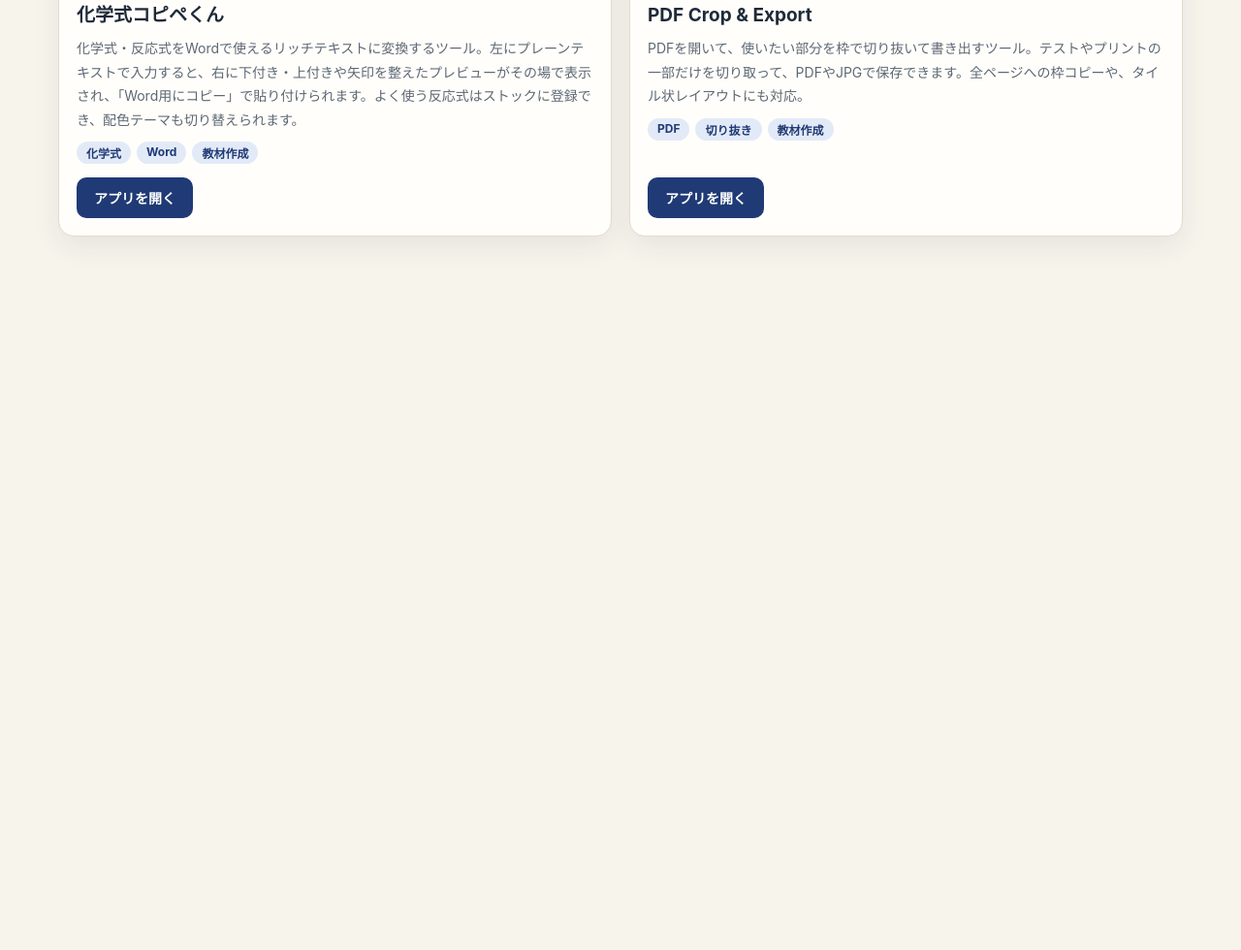
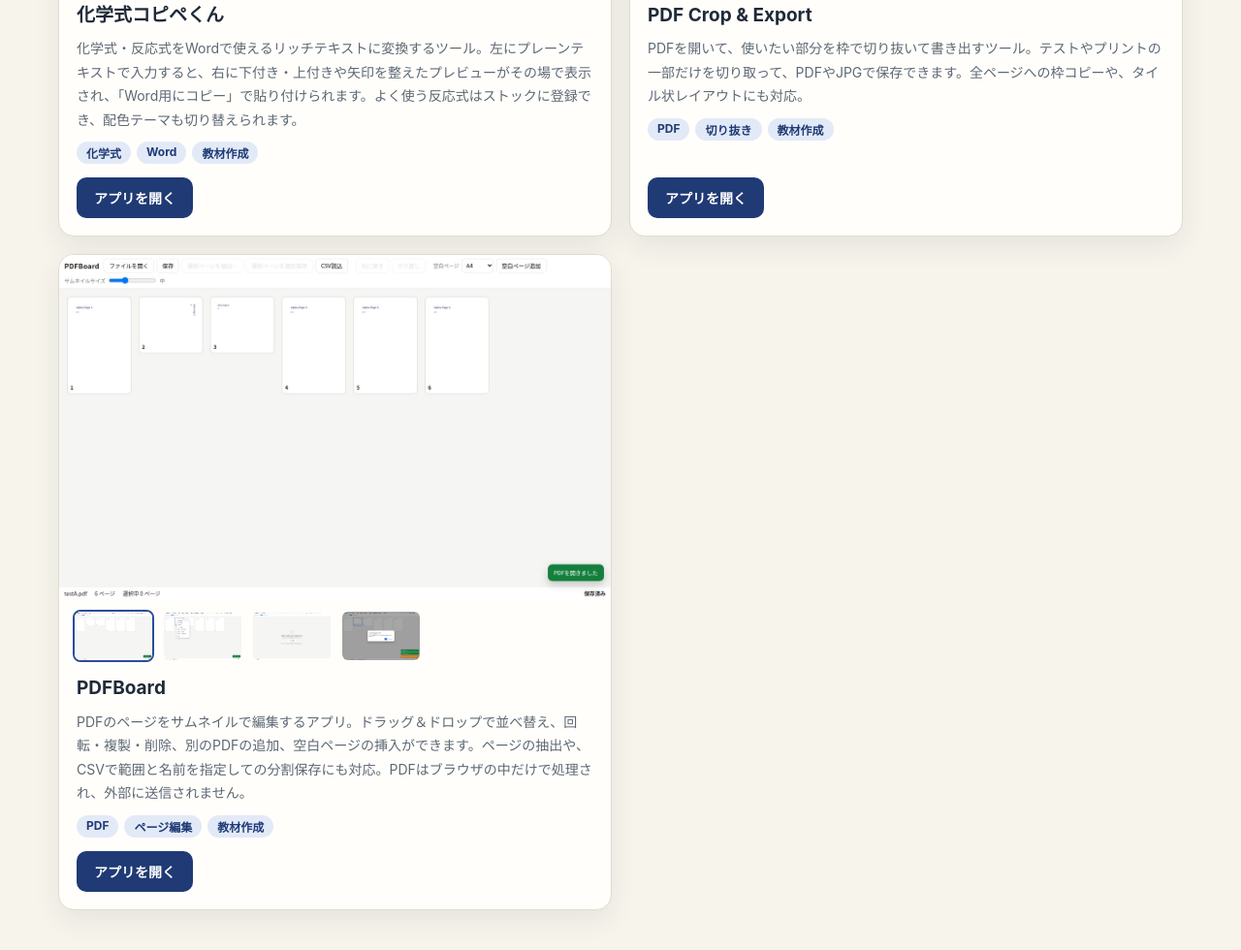
Before and after one commit to KoiChem/koichem.github.io, a plain HTML site: page index.html in a window 1280 px wide. Shown: the part 4208-5188 px from the top of the page at 97% size. Before the commit the page ends 4516 px from the top, so only its background shows below. Drawn offline with Linux system fonts and the light colour scheme.

Commit message:
ポータルにPDFBoardを追加

```diff
--- a/index.html
+++ b/index.html
@@ -112,7 +112,7 @@
     const GROUPS = [
       { title: '化学を学ぶ', apps: ['alkane', 'ionic', 'genkai', 'stereo', 'resonance', 'orgobingo', 'orgorush', 'elementbingo'] },
       { title: '授業を支える', apps: ['sekigae'] },
-      { title: '化学・教材ツール', apps: ['copype', 'pdfcrop'] },
+      { title: '化学・教材ツール', apps: ['copype', 'pdfcrop', 'pdfboard'] },
     ];
 
     const APPS = {
@@ -273,6 +273,18 @@
           ['assets/pdfcrop-6.jpg', '出力プレビュー（A4タイル・縦）'],
         ],
       },
+      pdfboard: {
+        name: 'PDFBoard',
+        desc: 'PDFのページをサムネイルで編集するアプリ。ドラッグ＆ドロップで並べ替え、回転・複製・削除、別のPDFの追加、空白ページの挿入ができます。ページの抽出や、CSVで範囲と名前を指定しての分割保存にも対応。PDFはブラウザの中だけで処理され、外部に送信されません。',
+        tags: ['PDF', 'ページ編集', '教材作成'],
+        app: 'https://koichem.github.io/PDFBoard/',
+        shots: [
+          ['assets/pdfboard-1.jpg', 'PDFBoardのサムネイル一覧画面'],
+          ['assets/pdfboard-2.jpg', '右クリックメニュー（回転・複製・削除など）'],
+          ['assets/pdfboard-3.jpg', 'PDFBoardの初期画面'],
+          ['assets/pdfboard-4.jpg', 'CSV分割保存の確認ダイアログ'],
+        ],
+      },
     };
 
     const main = document.getElementById('app-list');
```
